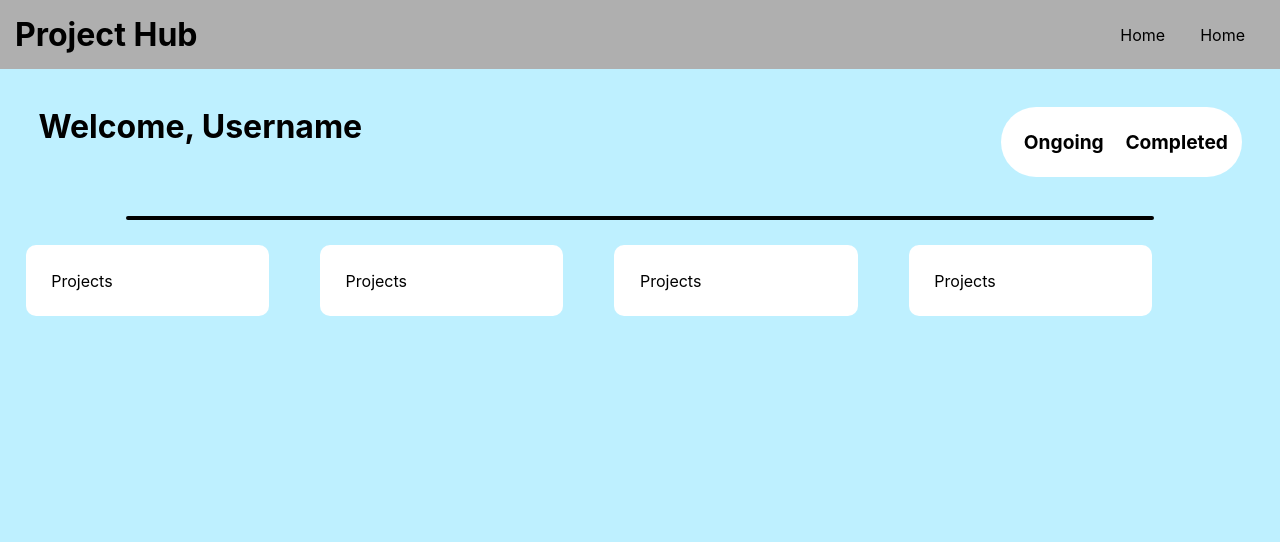
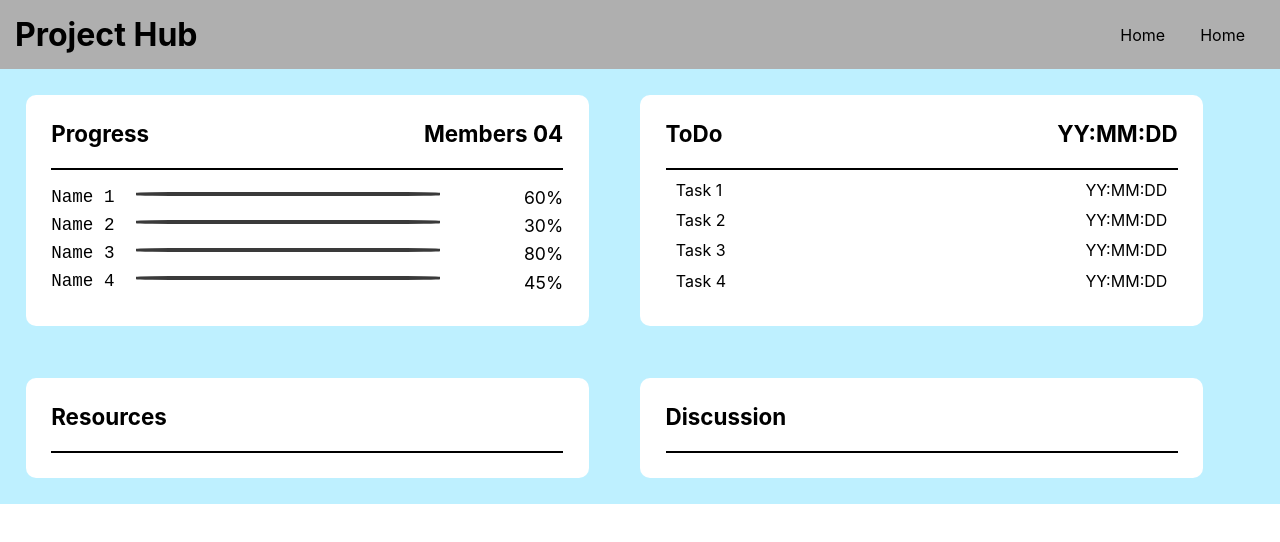
Before and after one commit to Anonymous719/projecthub_react, a React (Create React App) app: page / in a window 1280 px wide. Shown: the top 542 px of the page. Built offline with nearby package versions, Linux system fonts and the light colour scheme.

Commit message:
dashboard updated

```diff
--- a/src/component/dashboardCards/cards.css
+++ b/src/component/dashboardCards/cards.css
@@ -3,5 +3,63 @@
     padding:2%;
     background-color: #ffffff;
     border-radius: 10px;
-    width:15%;
+    width:40%;
 }
+
+.cardsBox h1{
+    font-size:1.4rem;
+    font-weight: bold;
+    padding-bottom: 4%;
+}
+
+.cardsBox hr{
+    border:1px solid #000;
+}
+
+.progress_title{
+    display: flex;
+    align-items: space-between;
+    justify-content: space-between;
+}
+
+.progress_members{
+    padding-top: 2%;
+    font-size:1.1rem;
+}
+
+.progress_members p{
+    margin-top: 1.4%;
+}
+
+.progress_scores{
+    display: flex;
+    align-items: center;
+    justify-content: space-between;
+}
+
+.progress_scores hr{
+    border:2px solid #3a3a3a;
+    border-radius: 18%;
+    width: 300px;
+    height:0.01px;
+}
+
+.progress_namebar{
+    display: flex;
+    align-items: center;
+}
+
+.todo_title{
+    display: flex;
+    justify-content: space-between;
+}
+
+.todo_list{
+
+}
+
+.todo_task{
+    display: flex;
+    justify-content: space-between;
+    margin:2%;
+}
--- a/src/component/dashboardCards/cards.js
+++ b/src/component/dashboardCards/cards.js
@@ -1,12 +1,96 @@
 import React from "react";
 import "./cards.css";
 
-class Cards extends React.Component {
-    render() {
+
+function Cards(type){
+    if(type === "Progress"){
         return (
-            <div class = 'cardsBox'>Projects</div>
+            <div class = 'cardsBox'>
+                <div class = 'progress_title'>
+                <h1>{type}</h1>
+                <h1>Members  04</h1>
+                </div>
+                <hr />
+                <div class = 'progress_members'>
+                    <div class = 'progress_scores'>
+                        <div class = 'progress_namebar'><p><pre>Name 1  </pre></p>
+                        <hr /></div>
+                        <p>60%</p>
+                    </div>
+                    <div class = 'progress_scores'>
+                        <div class = 'progress_namebar'><p><pre>Name 2  </pre></p>
+                        <hr /></div>
+                        <p>30%</p>
+                    </div>
+                    <div class = 'progress_scores'>
+                        <div class = 'progress_namebar'><p><pre>Name 3  </pre></p>
+                        <hr /></div>
+                        <p>80%</p>
+                    </div>
+                    <div class = 'progress_scores'>
+                        <div class = 'progress_namebar'><p><pre>Name 4  </pre></p>
+                        <hr /></div>
+                        <p>45%</p>
+                    </div>
+                </div>
+            </div>
+
         );
+    }else if(type === "ToDo"){
+        return (
+            <div class = 'cardsBox'>
+                <div class = 'todo_title'>
+                    <h1>{type}</h1>
+                    <h1>YY:MM:DD</h1>
+                </div>
+                <hr />
+                <div class = 'todo_list'>
+                    <div class = 'todo_task'>
+                        <p>Task 1 </p>
+                        <p>YY:MM:DD</p>
+                    </div>
+                    <div class = 'todo_task'>
+                        <p>Task 2 </p>
+                        <p>YY:MM:DD</p>
+                    </div>
+                    <div class = 'todo_task'>
+                        <p>Task 3 </p>
+                        <p>YY:MM:DD</p>
+                    </div>
+                    <div class = 'todo_task'>
+                        <p>Task 4 </p>
+                        <p>YY:MM:DD</p>
+                    </div>
+                </div>
+            </div>
+
+        );
+    }else if(type === "Resources"){
+        return (
+            <div class = 'cardsBox'>
+                <h1>{type}</h1>
+                <hr />
+            </div>
+
+        );
+    }else if(type === "Discussion"){
+        return (
+            <div class = 'cardsBox'>
+                <h1>{type}</h1>
+                <hr />
+                <div class='discussion_message'>
+
+                </div>
+            </div>
+
+        );
+    }else{
+        return (
+            <div></div>
+        )
     }
+
+
 }
 
 export {Cards};
--- a/src/pages/dashboard/dashboard.css
+++ b/src/pages/dashboard/dashboard.css
@@ -1,4 +1,4 @@
-*{
+.dashboard{
     background-color: #bef0ff;
 }
 
@@ -6,35 +6,3 @@
     display: flex;
     flex-wrap: wrap;
 }
-
-.greetings{
-    display: flex;
-    margin:3%;
-    justify-content: space-between;
-}
-
-.greetings p{
-    font-size: 2rem;
-    font-weight: bold;
-}
-
-.greetings div{
-    display: flex;
-    background-color: #ffffff;
-    padding: 1%;
-    border-radius: 10rem;
-    width: 18%;
-}
-
-.greetings div p{
-    font-size:1.2rem;
-    background-color: #ffffff;
-    margin:5%;
-}
-
-hr{
-    width:80%;
-    margin:auto;
-    border: 2px solid #000000;
-    border-radius: 10px;
-}
--- a/src/pages/dashboard/dashboard.js
+++ b/src/pages/dashboard/dashboard.js
@@ -6,21 +6,13 @@ import { Cards } from '../../component/dashboardCards/cards.js';
 class Dashboard extends React.Component {
     render() {
         return (
-            <div>
+            <div class = "dashboard">
                 <Topbar />
-                <div class = 'greetings'>
-                    <p>Welcome, Username</p>
-                    <div>
-                        <p>Ongoing</p>
-                        <p>Completed</p>
-                    </div>
-                </div>
-                <hr />
                 <div class='dashboardBlocks'>
-                    <Cards />
-                    <Cards />
-                    <Cards />
-                    <Cards />
+                    {Cards("Progress")}
+                    {Cards("ToDo")}
+                    {Cards("Resources")}
+                    {Cards("Discussion")}
                 </div>
             </div>
         );
```
